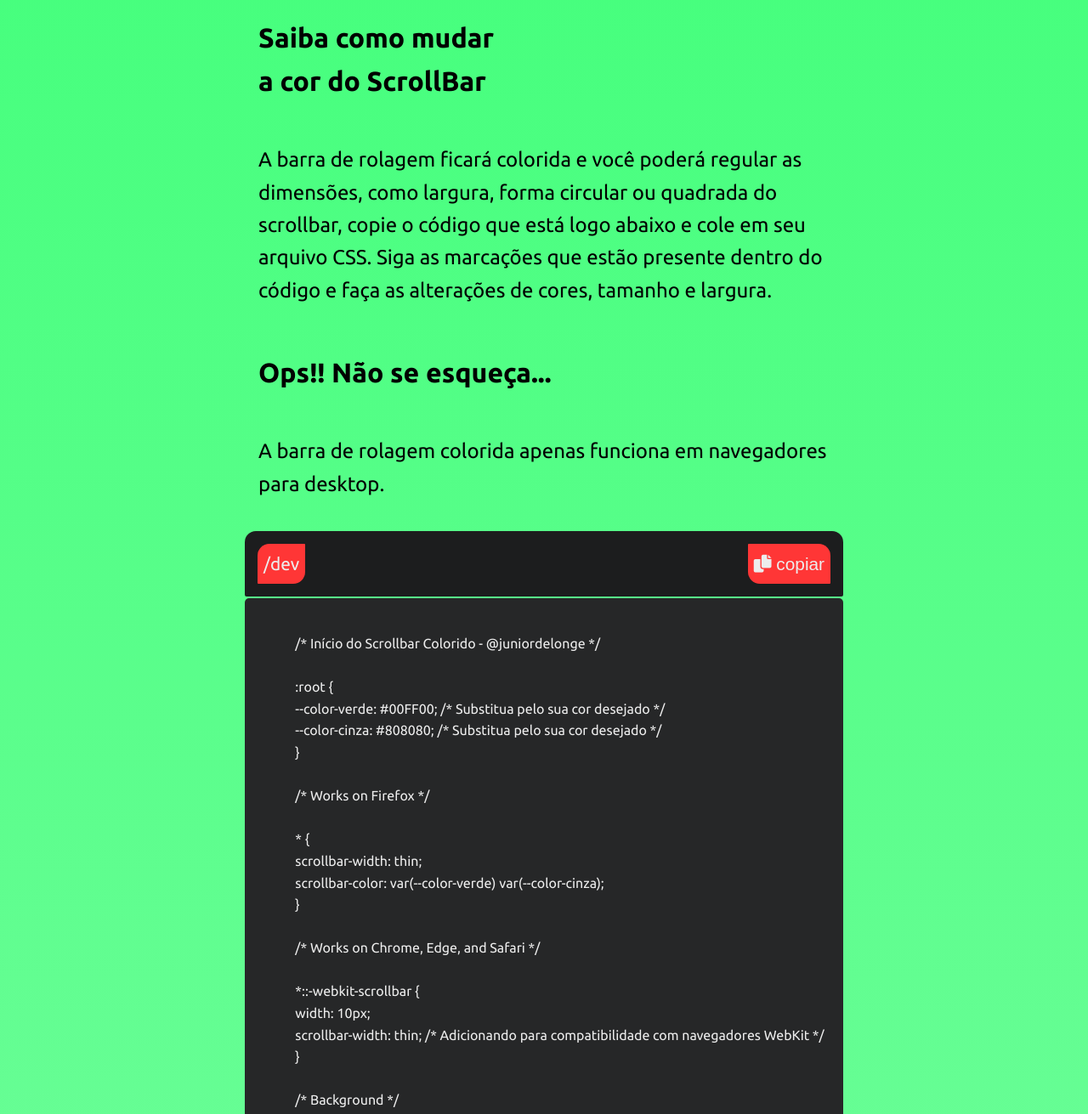
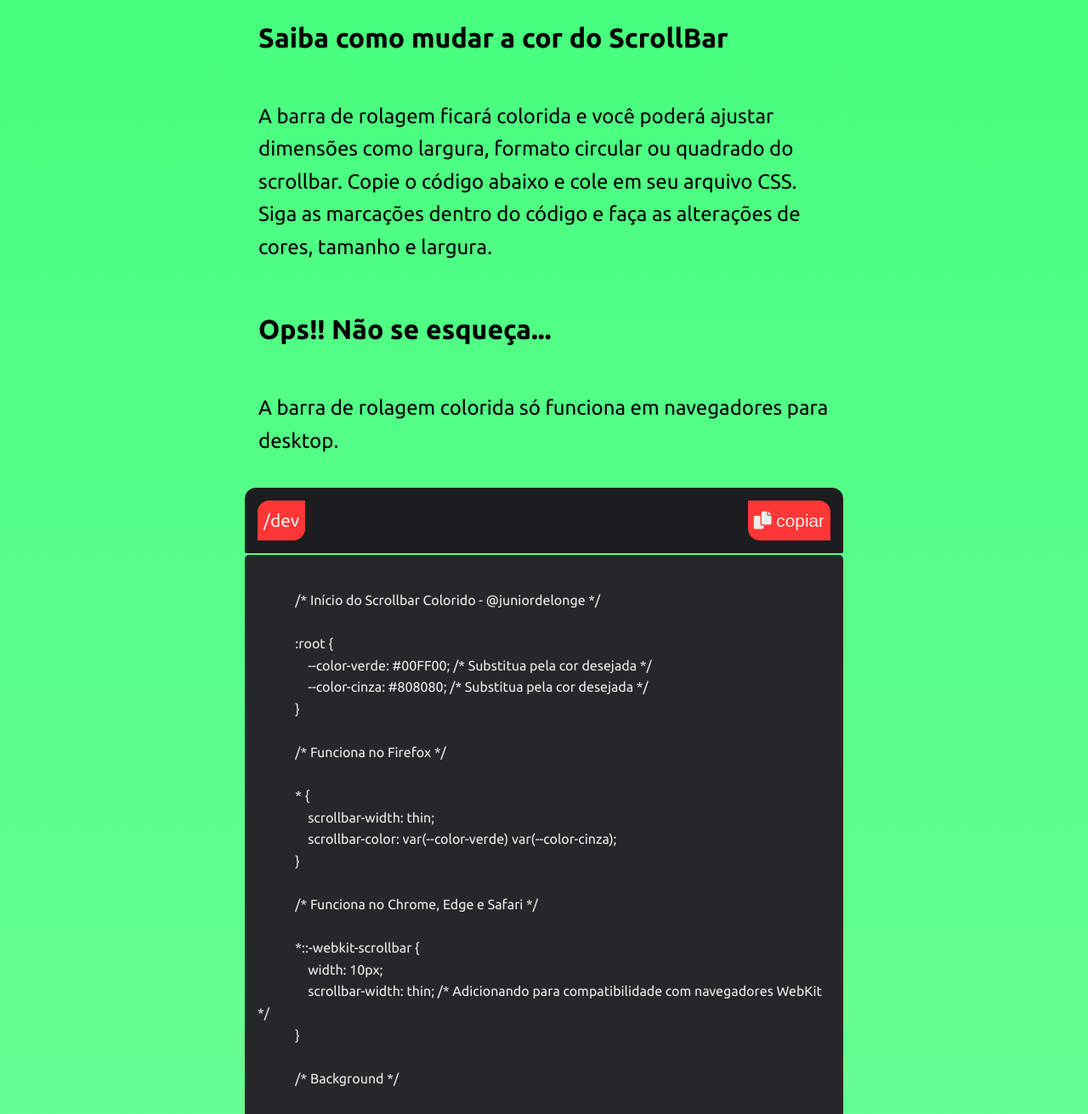
Before and after one commit to JuniorDeLonge/ScrollbarColorido, a plain HTML site: page index.html in a window 1280 px wide. Shown: the part 302-1613 px from the top of the page at 85% size. Drawn offline with Linux system fonts and the light colour scheme.

Commit message:
Add files via upload

```diff
--- a/css/style.css
+++ b/css/style.css
@@ -183,8 +183,7 @@ footer {
 
 /* Fim do Scrollbar Colorido - @juniordelonge */
 
-/* Adicione o seguinte ao seu arquivo CSS */
-
+/* Estilos adicionais para navegadores específicos */
 /* Para Chrome e Edge */
 @media screen and (-webkit-min-device-pixel-ratio: 0) {
     /* Adiciona cor de fundo à barra de navegação do Chrome/Edge */
--- a/index.html
+++ b/index.html
@@ -11,22 +11,20 @@
     <meta name="theme-color" content="#40ff79">
     <link rel="stylesheet" href="css/style.css">
     <link rel="stylesheet" href="https://cdnjs.cloudflare.com/ajax/libs/font-awesome/6.0.0/css/all.min.css">
-    <title>ScrollBar Colorido - @juniordelonge</title>
+    <title>Scrollbar Colorido - @juniordelonge</title>
 </head>
 
 <body>
     <header class="header">
-        <h1>Scrollbar<br>Colorido</h1>
+        <h1>Scrollbar Colorido</h1>
     </header>
     <section class="container split">
-        <h2>Saiba como mudar<br>a cor do ScrollBar</h2>
-        <p>A barra de rolagem ficará colorida e você poderá regular as dimensões, como largura, forma circular ou
-            quadrada do scrollbar, copie o código que está logo abaixo e cole em seu arquivo CSS. Siga as marcações que
-            estão presente dentro do código e faça as alterações de cores, tamanho e largura.</p>
+        <h2>Saiba como mudar a cor do ScrollBar</h2>
+        <p>A barra de rolagem ficará colorida e você poderá ajustar dimensões como largura, formato circular ou quadrado do scrollbar. Copie o código abaixo e cole em seu arquivo CSS. Siga as marcações dentro do código e faça as alterações de cores, tamanho e largura.</p>
     </section>
     <section class="container split">
         <h2>Ops!! Não se esqueça...</h2>
-        <p>A barra de rolagem colorida apenas funciona em navegadores para desktop.</p>
+        <p>A barra de rolagem colorida só funciona em navegadores para desktop.</p>
     </section>
     <div class="code-container">
         <div class="header-box">
@@ -37,18 +35,18 @@
             /* Início do Scrollbar Colorido - @juniordelonge */
 
             :root {
-            --color-verde: #00FF00; /* Substitua pelo sua cor desejado */
-            --color-cinza: #808080; /* Substitua pelo sua cor desejado */
+                --color-verde: #00FF00; /* Substitua pela cor desejada */
+                --color-cinza: #808080; /* Substitua pela cor desejada */
             }
 
-            /* Works on Firefox */
+            /* Funciona no Firefox */
 
             * {
                 scrollbar-width: thin;
                 scrollbar-color: var(--color-verde) var(--color-cinza);
             }
 
-            /* Works on Chrome, Edge, and Safari */
+            /* Funciona no Chrome, Edge e Safari */
 
             *::-webkit-scrollbar {
                 width: 10px;
```
Lines whose indentation alone changed are shown as unchanged.
